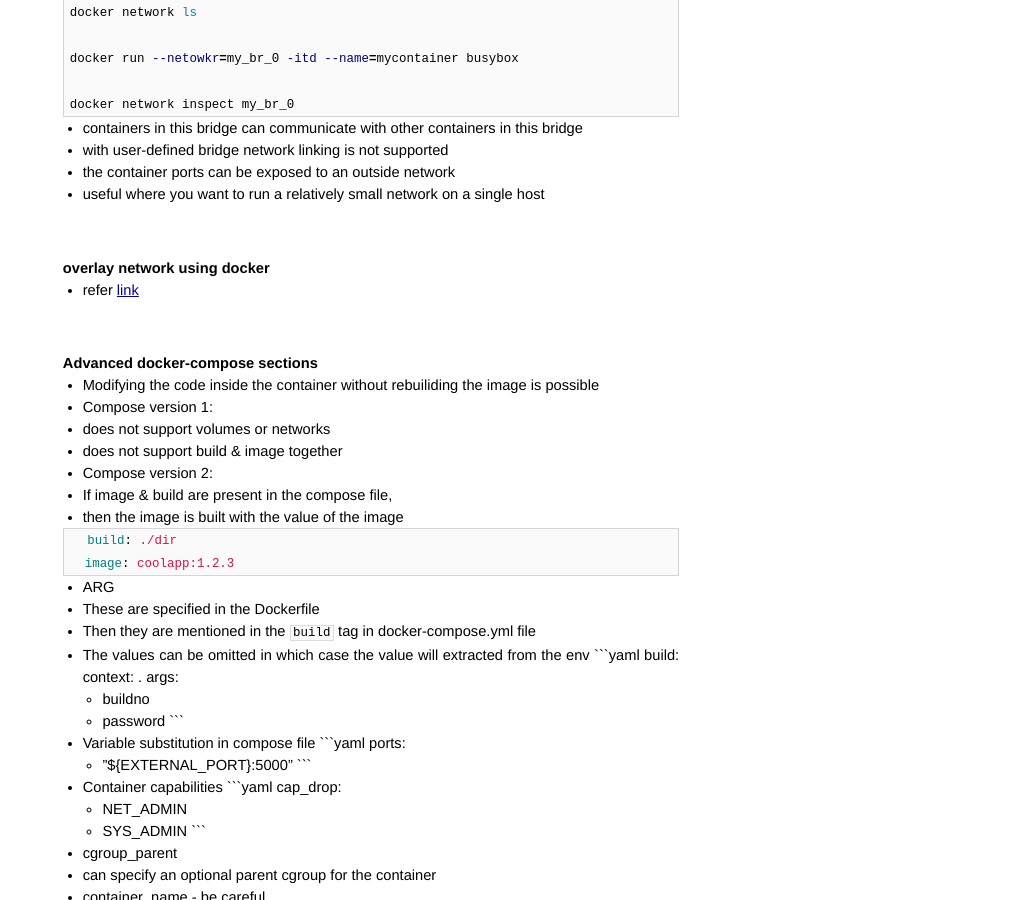
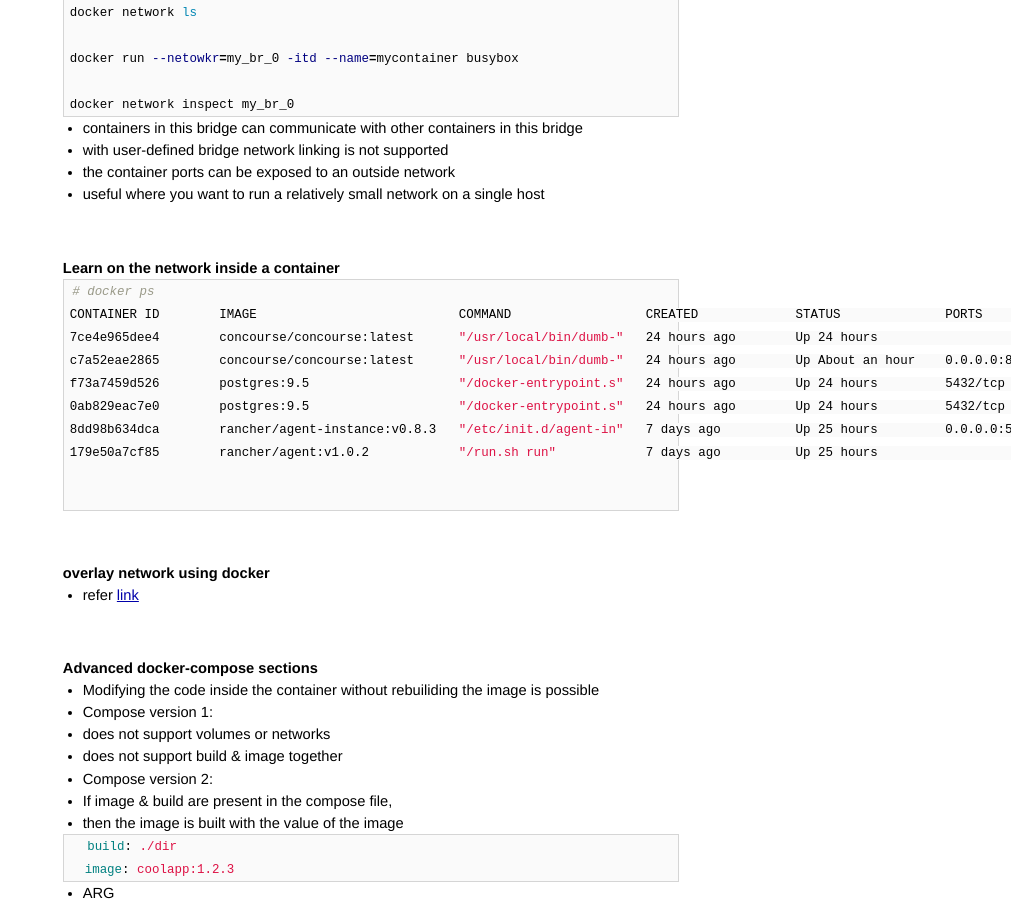
Before and after one commit to AmitKumarDas/amitkumardas.github.io, a Jekyll site: the page built from _posts/2016-09-18-analysis-and-dialysis-of-containers.md, in a window 1280 px wide and 900 px high, scrolled down 3073 px. Shown: the whole window, without its empty margins (269-1280 px from the left). Built offline with Jekyll 4.4.1, drawn with Linux system fonts in a browser that asks for light colours.

Commit message:
Update 2016-09-18-analysis-and-dialysis-of-containers.md

````diff
--- a/_posts/2016-09-18-analysis-and-dialysis-of-containers.md
+++ b/_posts/2016-09-18-analysis-and-dialysis-of-containers.md
@@ -164,6 +164,23 @@ docker network inspect my_br_0
 - with user-defined bridge network linking is not supported
 - the container ports can be exposed to an outside network
 - useful where you want to run a relatively small network on a single host
+
+<br />
+
+### Learn on the network inside a container
+
+```bash
+# docker ps
+CONTAINER ID        IMAGE                           COMMAND                  CREATED             STATUS              PORTS                                          NAMES
+7ce4e965dee4        concourse/concourse:latest      "/usr/local/bin/dumb-"   24 hours ago        Up 24 hours                                                        r-conc_concourse-worker_1
+c7a52eae2865        concourse/concourse:latest      "/usr/local/bin/dumb-"   24 hours ago        Up About an hour    0.0.0.0:8181->8181/tcp                         r-conc_concourse-web_1
+f73a7459d526        postgres:9.5                    "/docker-entrypoint.s"   24 hours ago        Up 24 hours         5432/tcp                                       043b01fd-502d-4da7-8d62-5c8390bba08f
+0ab829eac7e0        postgres:9.5                    "/docker-entrypoint.s"   24 hours ago        Up 24 hours         5432/tcp                                       r-conc_concourse-db_1
+8dd98b634dca        rancher/agent-instance:v0.8.3   "/etc/init.d/agent-in"   7 days ago          Up 25 hours         0.0.0.0:500->500/udp, 0.0.0.0:4500->4500/udp   3b1dad2f-6a83-44d0-a9f5-ca80191e2202
+179e50a7cf85        rancher/agent:v1.0.2            "/run.sh run"            7 days ago          Up 25 hours                                                        rancher-agent
+
+
+```
 
 <br />
 
````
